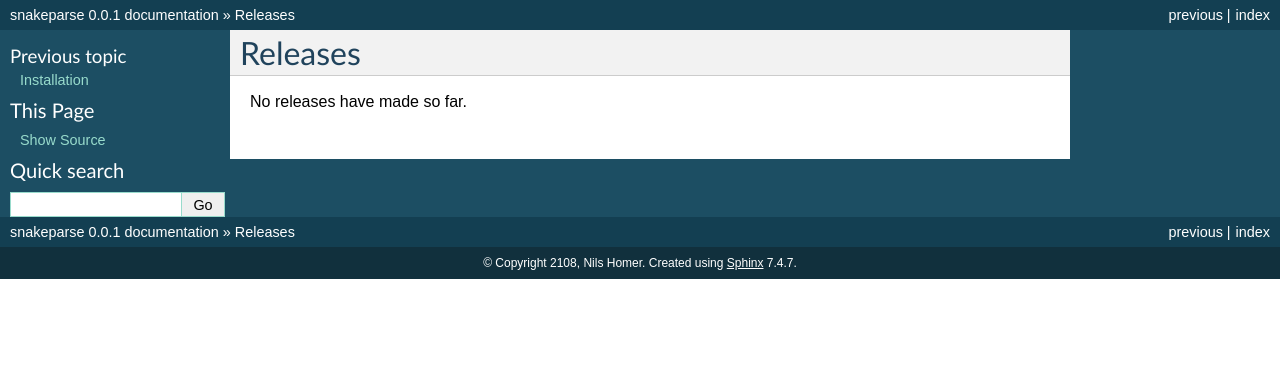
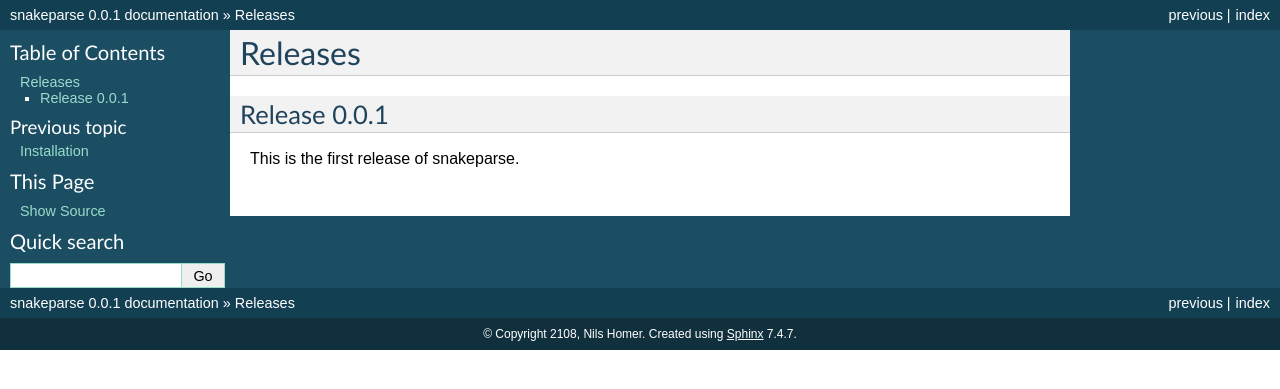
Before and after one commit to nh13/snakeparse, a Sphinx documentation site: the page built from docs/release.rst, in a window 1280 px wide. Shown: the top 389 px of the page. Built offline with Sphinx 7.4.7, drawn with Linux system fonts in a browser that asks for light colours.

Commit message:
Tag first release

```diff
--- a/docs/release.rst
+++ b/docs/release.rst
@@ -2,4 +2,7 @@
 Releases
 ========
 
-No releases have made so far.
+Release 0.0.1
+==============
+
+This is the first release of snakeparse.
```
